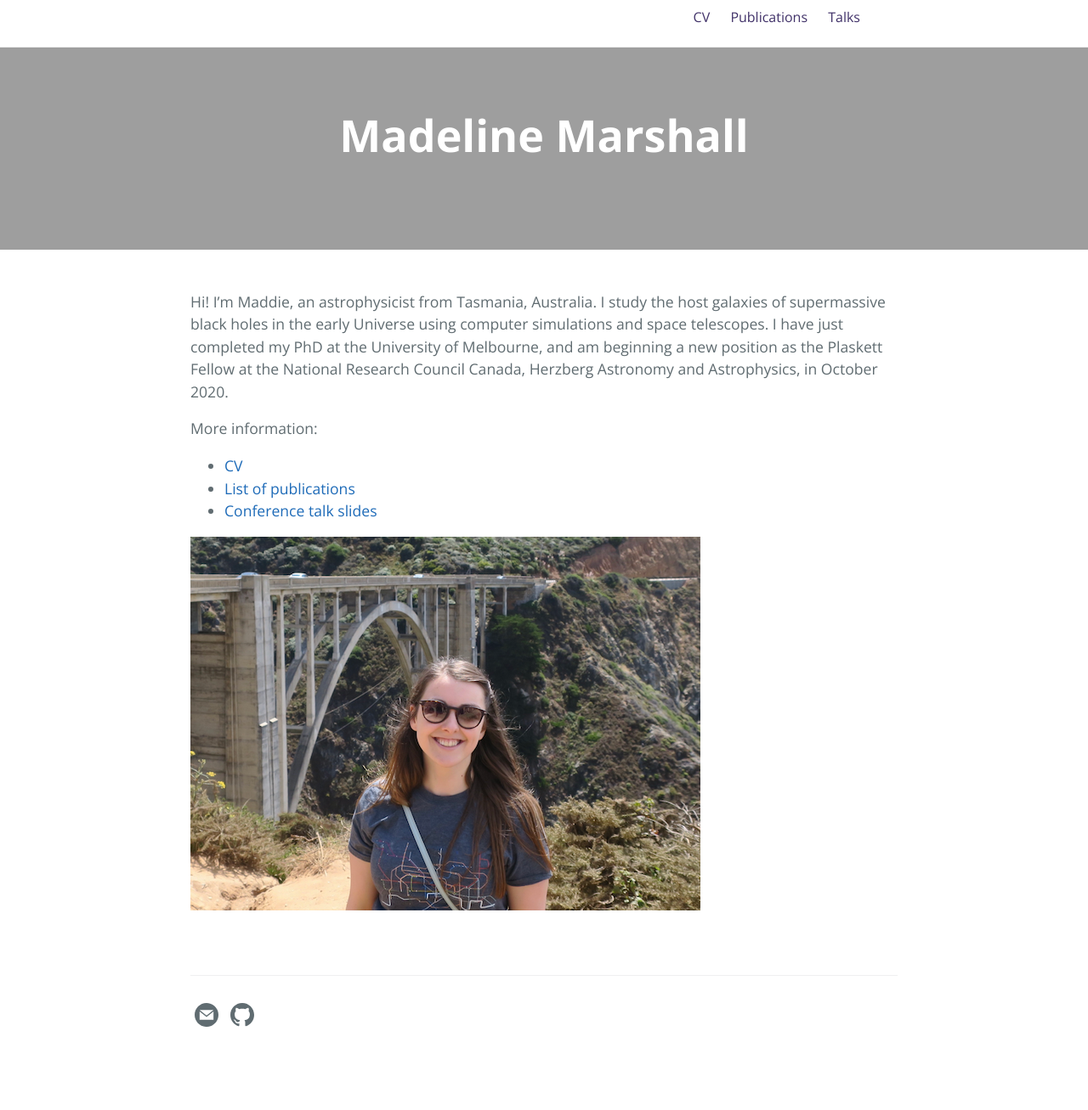
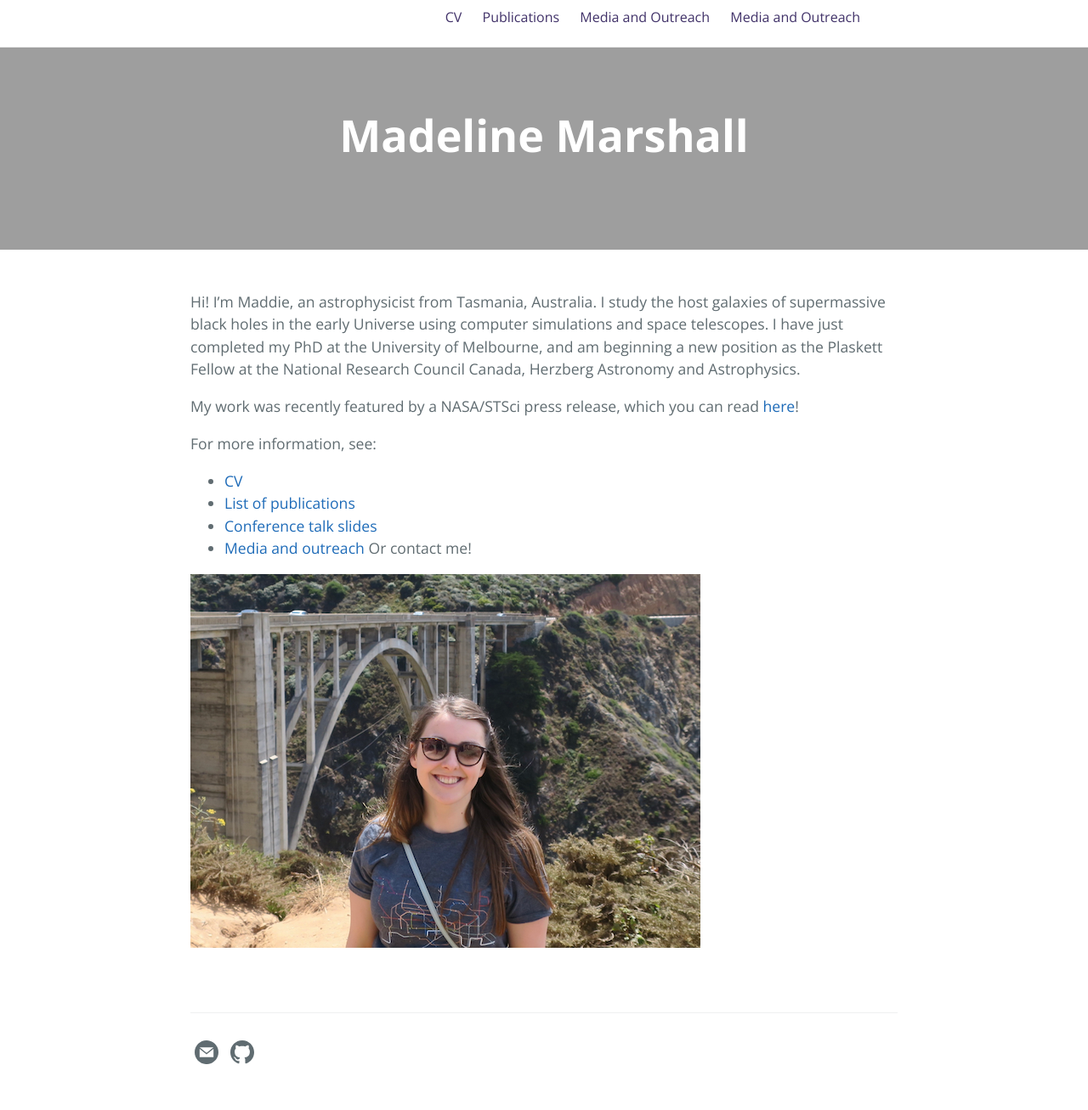
Before and after one commit to madelinemarshall/madelinemarshall.github.io, a Jekyll site: the page built from index.md, in a window 1280 px wide. Shown: the whole page at 85% size. Built offline with Jekyll 4.4.1, drawn with Linux system fonts in a browser that asks for light colours; the repository's description, which GitHub fills in, is left out; before the commit the page ends 1263 px from its top, so only the background shows below that.

Commit message:
Add press release, radio adn YouTube info

```diff
--- a/index.md
+++ b/index.md
@@ -10,11 +10,15 @@
 ---
 
 Hi! I'm Maddie, an astrophysicist from Tasmania, Australia. I study the host galaxies of supermassive black holes in the early Universe using computer simulations and space telescopes.
-I have just completed my PhD at the University of Melbourne, and am beginning a new position as the Plaskett Fellow at the National Research Council Canada, Herzberg Astronomy and Astrophysics, in October 2020.
+I have just completed my PhD at the University of Melbourne, and am beginning a new position as the Plaskett Fellow at the National Research Council Canada, Herzberg Astronomy and Astrophysics.
 
-More information:
+My work was recently featured by a NASA/STSci press release, which you can read [here](https://www.nasa.gov/feature/goddard/2020/simulations-show-webb-telescope-can-reveal-distant-galaxies-hidden-in-quasars-glare/)!
+
+For more information, see:
 - [CV]({{ '/cv.html' | absolute_url }})
 - [List of publications]({{ '/publications.html' | absolute_url }})
 - [Conference talk slides]({{ '/talks.html' | absolute_url }})
+- [Media and outreach]({{ '/outreach.html' | absolute_url }})
+Or contact me!
 
 <img src='../../me.png' border="0" style="padding:0px; display: block; line-height: 0px; font-size: 0px; border:0px;" align="top">
```
Also changed, not shown: outreach.md (added, +23 -0 lines), publications.md (+4 -6 lines), talks.md (+2 -2 lines).
